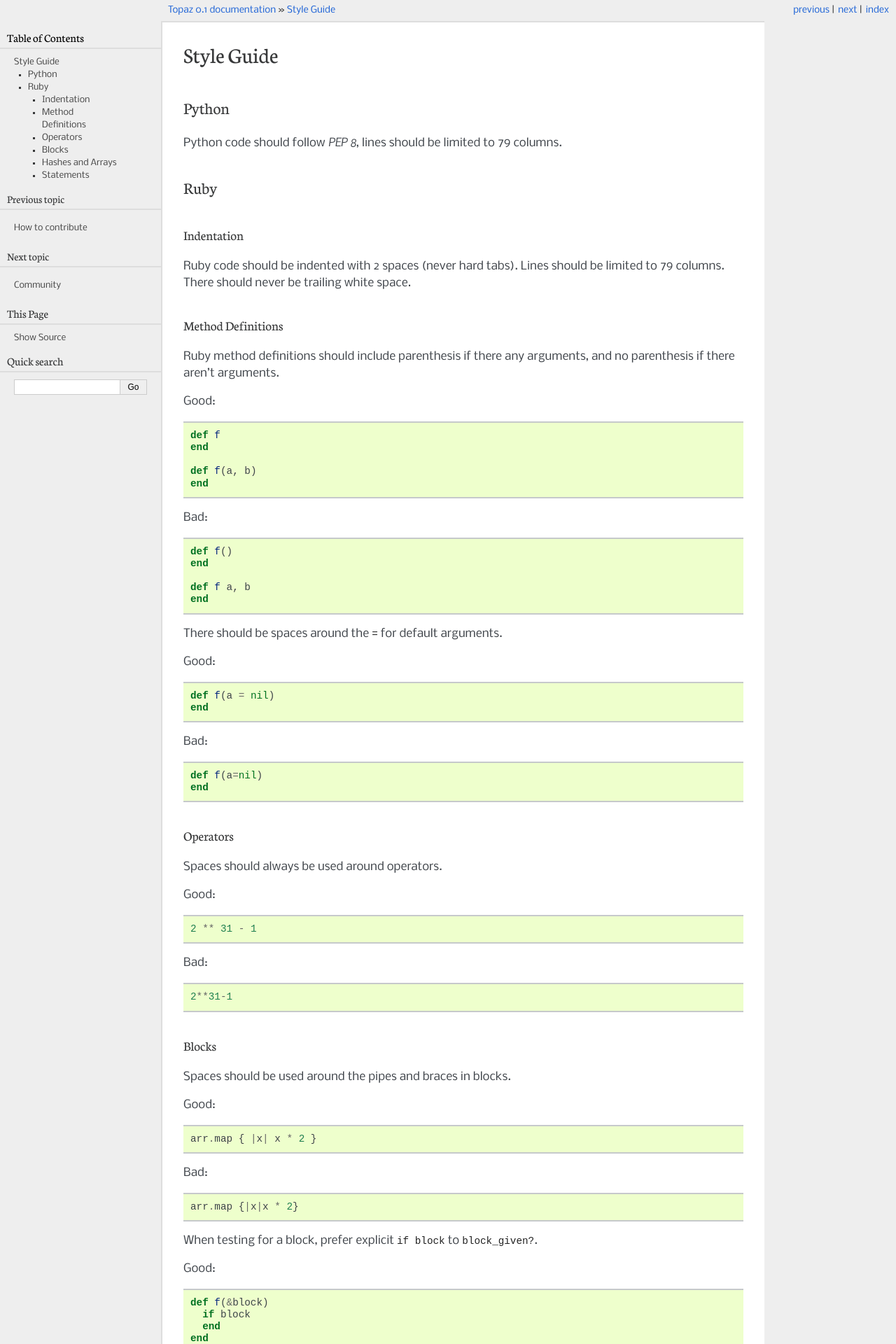
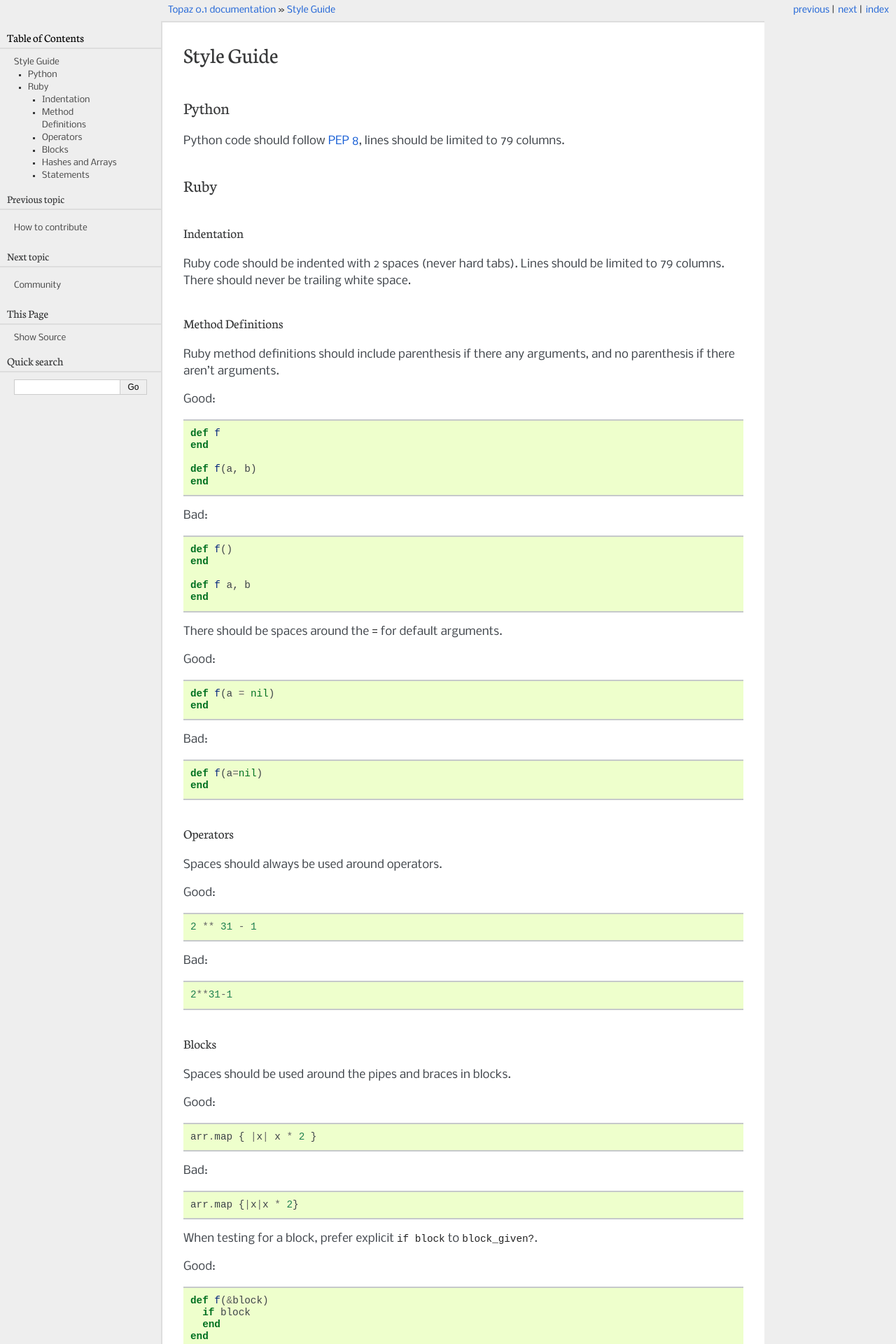
Before and after one commit to topazproject/topaz, a Sphinx documentation site: the page built from docs/style-guide.rst, in a window 1280 px wide. Shown: the top 1920 px of the page at 70% size. Built offline with Sphinx 7.4.7, drawn with Linux system fonts in a browser that asks for light colours.

Commit message:
fix link

```diff
--- a/docs/style-guide.rst
+++ b/docs/style-guide.rst
@@ -4,7 +4,7 @@ Style Guide
 Python
 ------
 
-Python code should follow `PEP 8`, lines should be limited to 79 columns.
+Python code should follow `PEP 8`_, lines should be limited to 79 columns.
 
 Ruby
 ----
```
